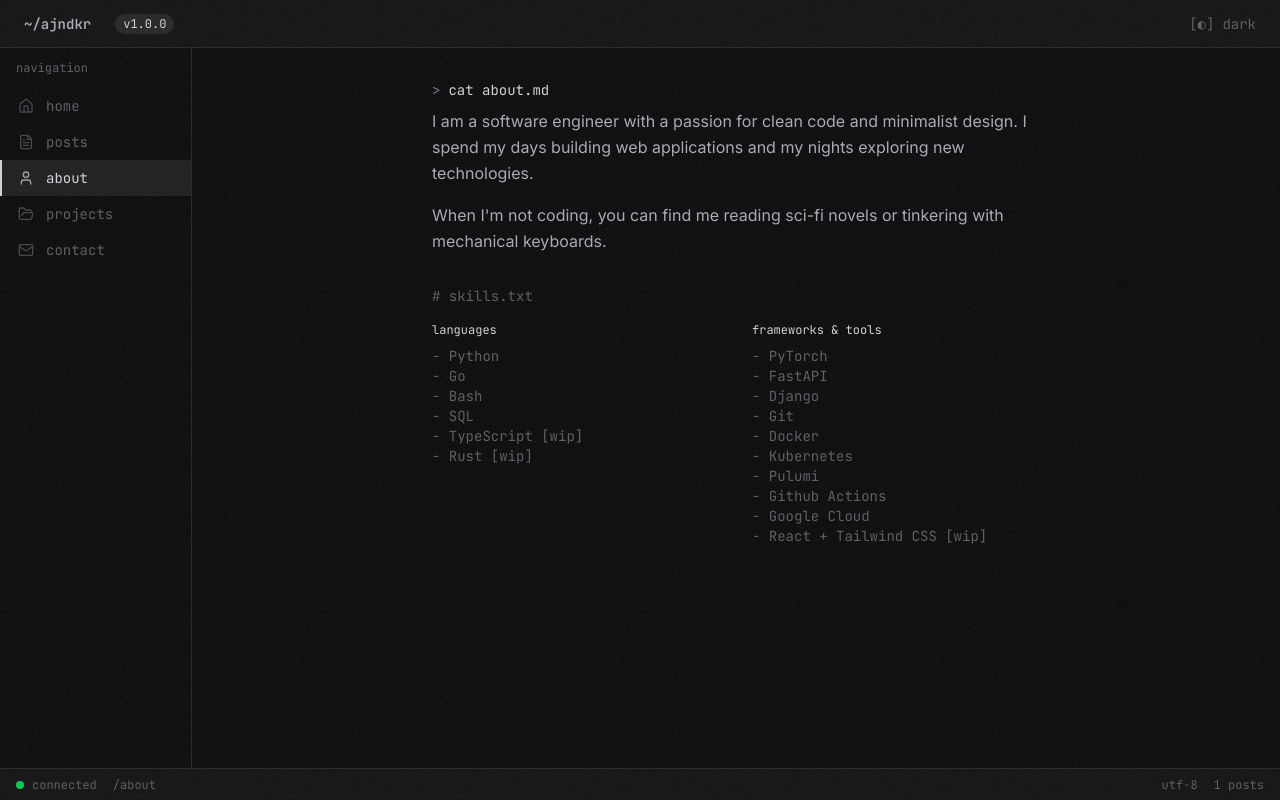
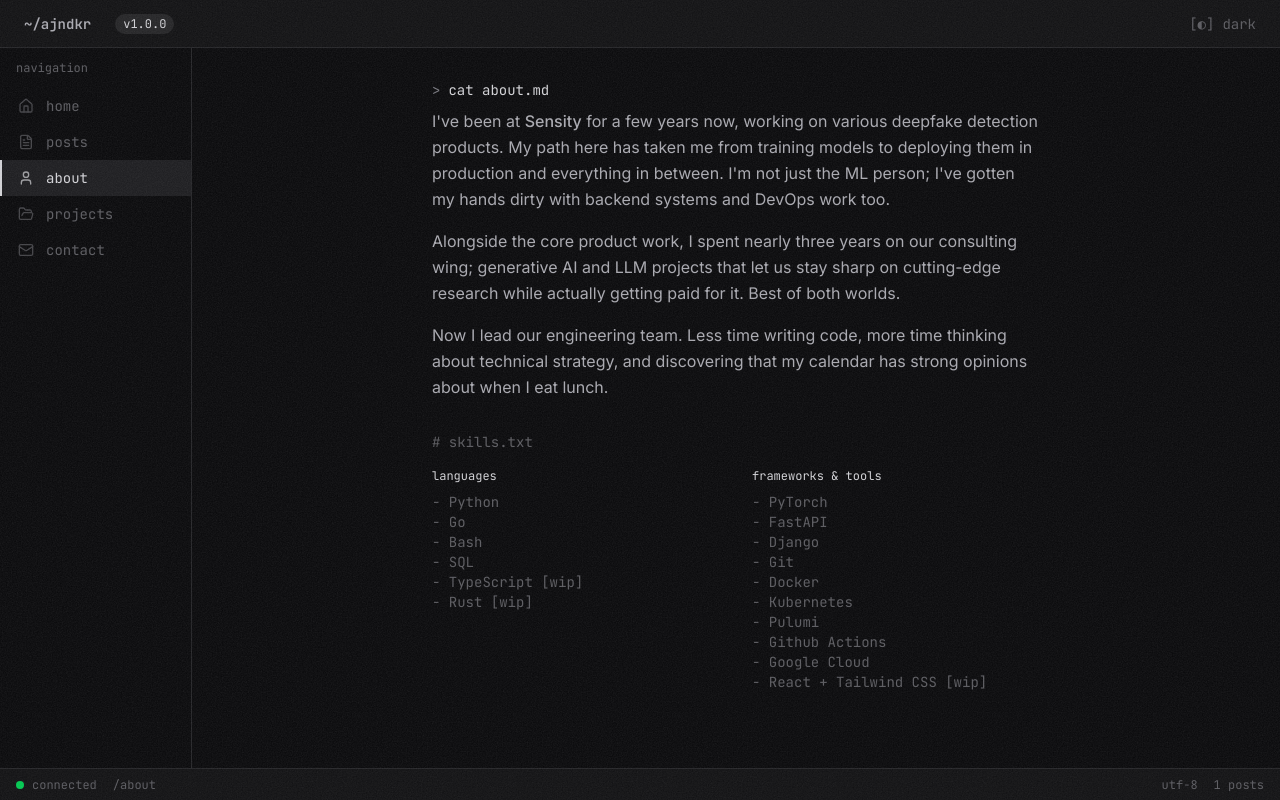
Before and after one commit to ajndkr/ajndkr.github.io, a React (Vite) app: page /me/about in a window 1280 px wide. Built offline with nearby package versions, Linux system fonts and the light colour scheme.

Commit message:
chore: update About and Home page content to reflect current role and experience

```diff
--- a/src/routes/about.tsx
+++ b/src/routes/about.tsx
@@ -18,13 +18,30 @@ function AboutPage() {
         </div>
         <div className="space-y-4 font-sans text-base leading-relaxed text-foreground">
           <p>
-            I am a software engineer with a passion for clean code and
-            minimalist design. I spend my days building web applications and my
-            nights exploring new technologies.
+            I've been at{" "}
+            <a
+              href="https://sensity.ai/"
+              target="_blank"
+              rel="noopener noreferrer"
+              className="font-medium text-foreground hover:text-accent hover:underline"
+            >
+              Sensity
+            </a>{" "}
+            for a few years now, working on various deepfake detection products.
+            My path here has taken me from training models to deploying them in production and
+            everything in between. I'm not just the ML person; I've gotten my hands dirty with
+            backend systems and DevOps work too.
           </p>
           <p>
-            When I'm not coding, you can find me reading sci-fi novels or
-            tinkering with mechanical keyboards.
+            Alongside the core product work, I spent nearly three years on our
+            consulting wing; generative AI and LLM projects that let us stay sharp
+            on cutting-edge research while actually getting paid for it. Best of
+            both worlds.
+          </p>
+          <p>
+            Now I lead our engineering team. Less time writing code, more time
+            thinking about technical strategy, and discovering that my
+            calendar has strong opinions about when I eat lunch.
           </p>
         </div>
       </div>
--- a/src/routes/index.tsx
+++ b/src/routes/index.tsx
@@ -17,13 +17,22 @@ function HomePage() {
         </div>
         <div className="space-y-4 font-sans text-base leading-relaxed text-foreground">
           <p>
-            Hello, I'm a developer who loves building tools that blend aesthetics
-            with functionality. This site is an experiment in bringing the
-            tactile feel of terminal interfaces to the web.
+            Head of Engineering at{" "}
+            <a
+              href="https://sensity.ai/"
+              target="_blank"
+              rel="noopener noreferrer"
+              className="font-medium text-foreground hover:text-accent hover:underline"
+            >
+              Sensity
+            </a>
+            , where we're building the foundational security layer against deepfakes and synthetic media.
           </p>
           <p>
-            I specialize in full-stack development, with a focus on React,
-            TypeScript, and performant user interfaces.
+            I specialize in end-to-end ML/AI systems; the kind where you actually
+            have to ship something, not just beat a benchmark. These days I spend
+            more time on technical strategy and team building than writing code,
+            but I still sneak in commits when no one's looking.
           </p>
         </div>
       </div>
```
